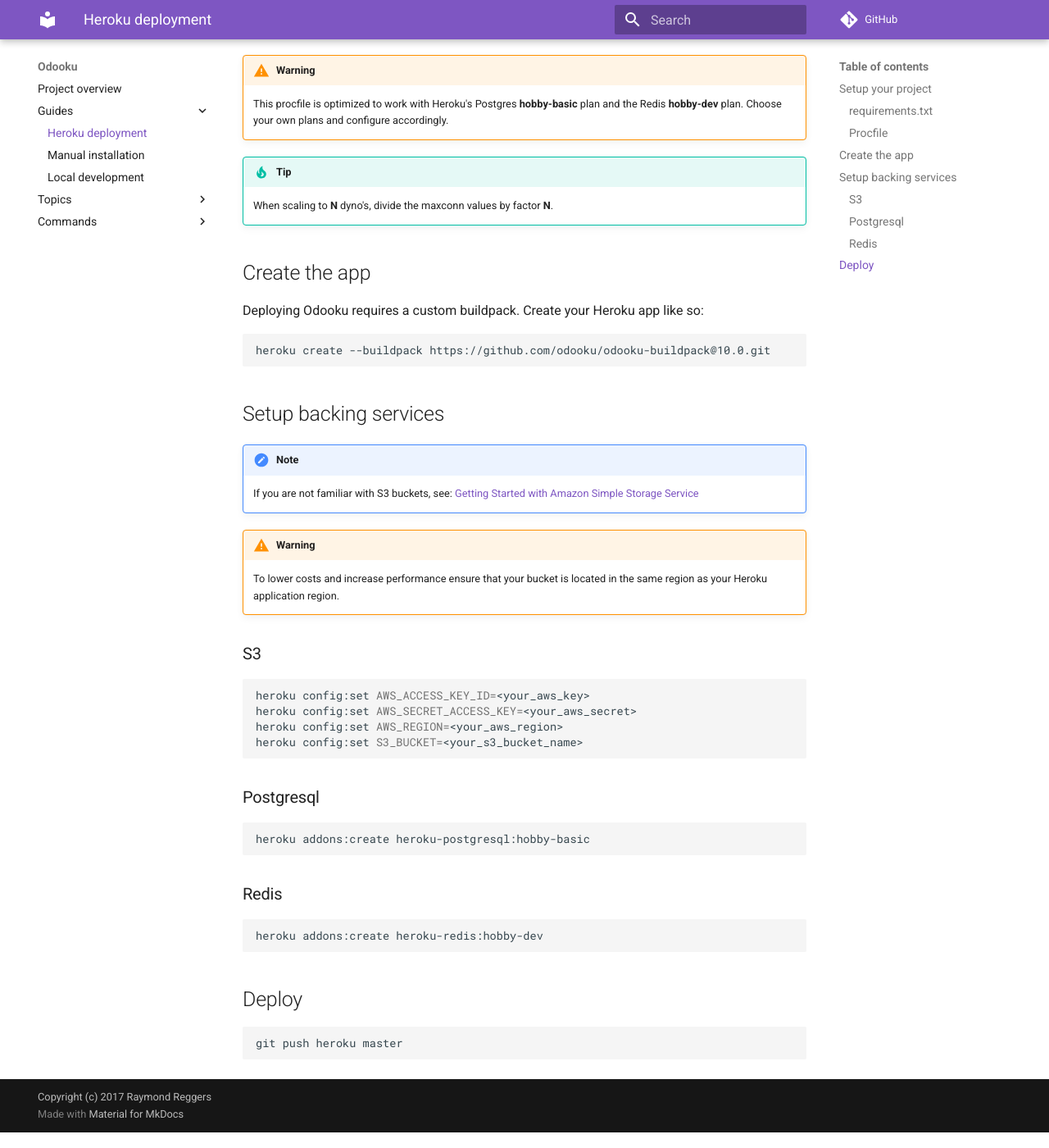
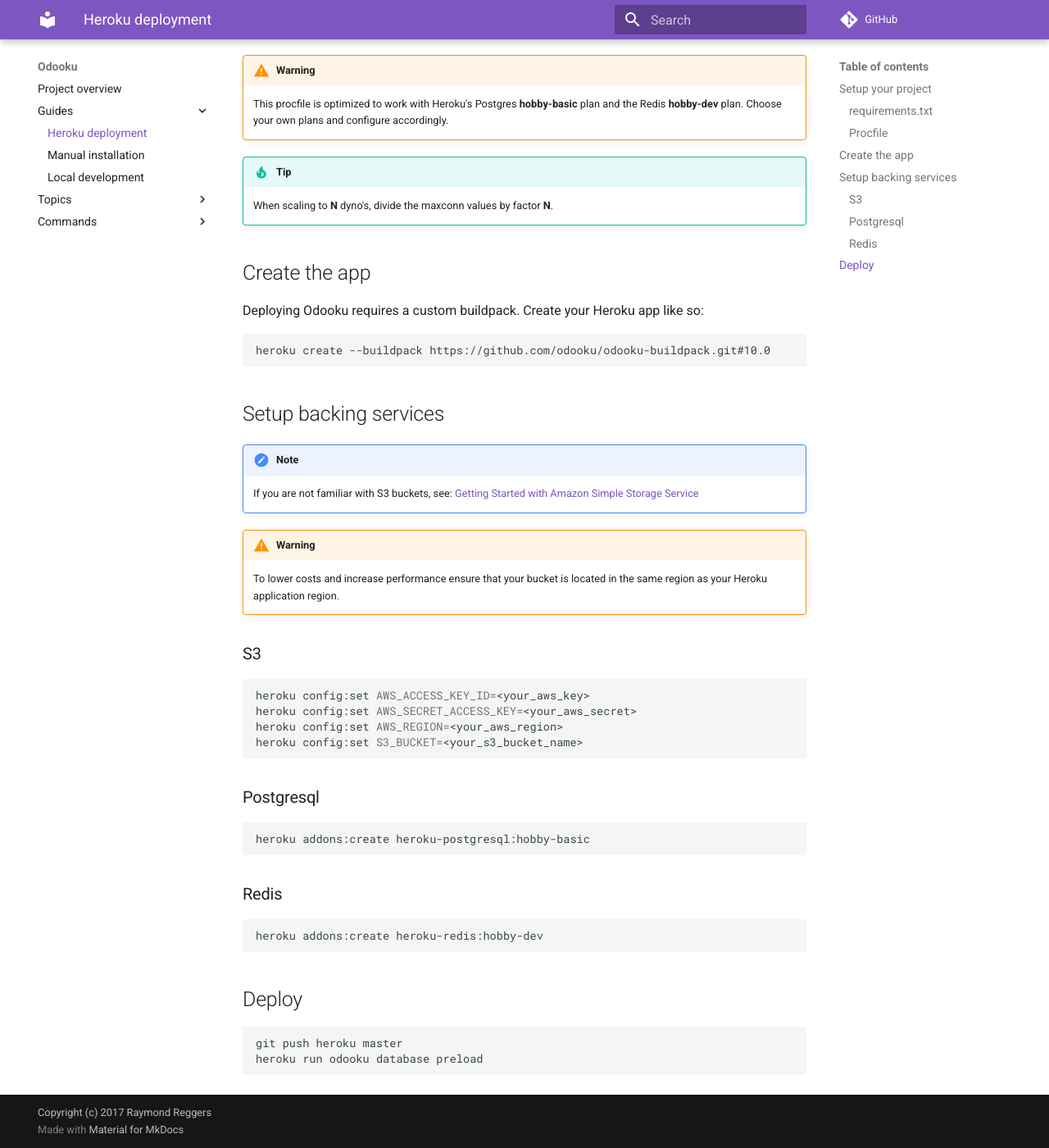
Before and after one commit to odooku/odooku, an MkDocs documentation site: the page built from docs/guides/heroku-deployment.md, in a window 1280 px wide and 1400 px high, scrolled down 506 px. Shown: the whole window at 82% size. Built offline with MkDocs 1.6.1 and Material for MkDocs 9.7.7, drawn with Linux system fonts in a browser that asks for light colours; comment, search, counter and statistics services are not loaded; old or Windows-style settings are respelled for this version of MkDocs.

Commit message:
fix docs

````diff
--- a/docs/guides/heroku-deployment.md
+++ b/docs/guides/heroku-deployment.md
@@ -27,7 +27,7 @@
 Deploying Odooku requires a custom buildpack. Create your Heroku app like so:
 
 ``` bash
-heroku create --buildpack https://github.com/odooku/odooku-buildpack@10.0.git
+heroku create --buildpack https://github.com/odooku/odooku-buildpack.git#10.0
 ```
 
 ## Setup backing services
@@ -61,9 +61,9 @@
 heroku addons:create heroku-redis:hobby-dev
 ```
 
-
 ## Deploy
 
 ``` bash
 git push heroku master
+heroku run odooku database preload
 ```
````
